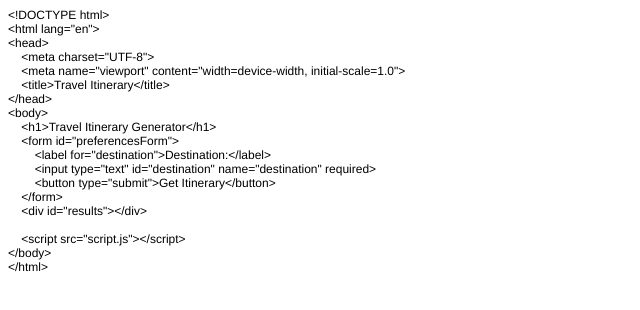
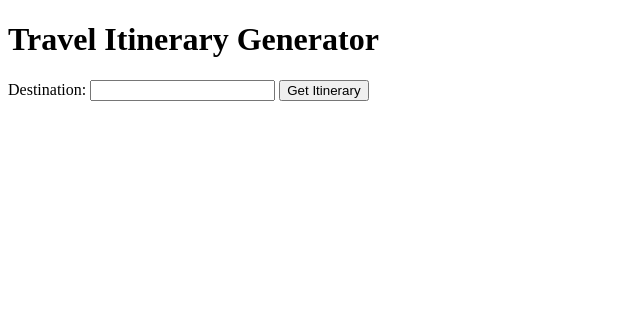
Before and after one commit to Emmanuelver23/travel-itinerary-app, a plain HTML site: page index.html in a window 1280 px wide. Shown: the whole page, without its empty margins (0-640 px from the left). Drawn offline with Linux system fonts and the light colour scheme.

Commit message:
index.html

```diff
--- a/index.html
+++ b/index.html
@@ -1,35 +1,19 @@
-<!DOCTYPE html PUBLIC "-//W3C//DTD HTML 4.01//EN" "http://www.w3.org/TR/html4/strict.dtd">
-<html>
+<!DOCTYPE html>
+<html lang="en">
 <head>
-  <meta http-equiv="Content-Type" content="text/html; charset=utf-8">
-  <meta http-equiv="Content-Style-Type" content="text/css">
-  <title></title>
-  <meta name="Generator" content="Cocoa HTML Writer">
-  <meta name="CocoaVersion" content="2487.6">
-  <style type="text/css">
-    p.p1 {margin: 0.0px 0.0px 0.0px 0.0px; font: 12.0px Helvetica}
-    p.p2 {margin: 0.0px 0.0px 0.0px 0.0px; font: 12.0px Helvetica; min-height: 14.0px}
-  </style>
+    <meta charset="UTF-8">
+    <meta name="viewport" content="width=device-width, initial-scale=1.0">
+    <title>Travel Itinerary</title>
 </head>
 <body>
-<p class="p1">&lt;!DOCTYPE html&gt;</p>
-<p class="p1">&lt;html lang="en"&gt;</p>
-<p class="p1">&lt;head&gt;</p>
-<p class="p1"><span class="Apple-converted-space">    </span>&lt;meta charset="UTF-8"&gt;</p>
-<p class="p1"><span class="Apple-converted-space">    </span>&lt;meta name="viewport" content="width=device-width, initial-scale=1.0"&gt;</p>
-<p class="p1"><span class="Apple-converted-space">    </span>&lt;title&gt;Travel Itinerary&lt;/title&gt;</p>
-<p class="p1">&lt;/head&gt;</p>
-<p class="p1">&lt;body&gt;</p>
-<p class="p1"><span class="Apple-converted-space">    </span>&lt;h1&gt;Travel Itinerary Generator&lt;/h1&gt;</p>
-<p class="p1"><span class="Apple-converted-space">    </span>&lt;form id="preferencesForm"&gt;</p>
-<p class="p1"><span class="Apple-converted-space">        </span>&lt;label for="destination"&gt;Destination:&lt;/label&gt;</p>
-<p class="p1"><span class="Apple-converted-space">        </span>&lt;input type="text" id="destination" name="destination" required&gt;</p>
-<p class="p1"><span class="Apple-converted-space">        </span>&lt;button type="submit"&gt;Get Itinerary&lt;/button&gt;</p>
-<p class="p1"><span class="Apple-converted-space">    </span>&lt;/form&gt;</p>
-<p class="p1"><span class="Apple-converted-space">    </span>&lt;div id="results"&gt;&lt;/div&gt;</p>
-<p class="p2"><br></p>
-<p class="p1"><span class="Apple-converted-space">    </span>&lt;script src="script.js"&gt;&lt;/script&gt;</p>
-<p class="p1">&lt;/body&gt;</p>
-<p class="p1">&lt;/html&gt;</p>
+    <h1>Travel Itinerary Generator</h1>
+    <form id="preferencesForm">
+        <label for="destination">Destination:</label>
+        <input type="text" id="destination" name="destination" required>
+        <button type="submit">Get Itinerary</button>
+    </form>
+    <div id="results"></div>
+
+    <script src="script.js"></script>
 </body>
 </html>
```
